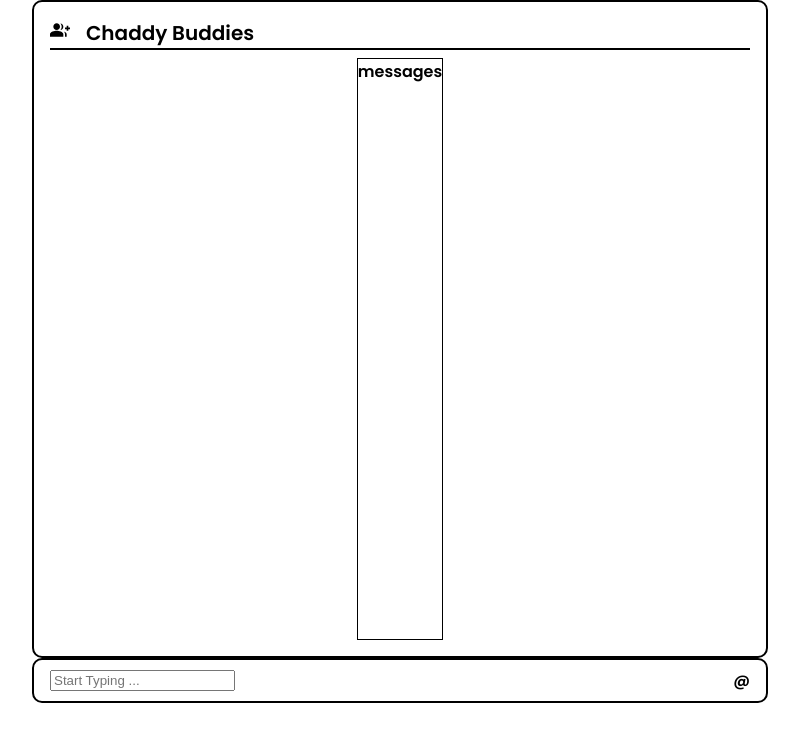
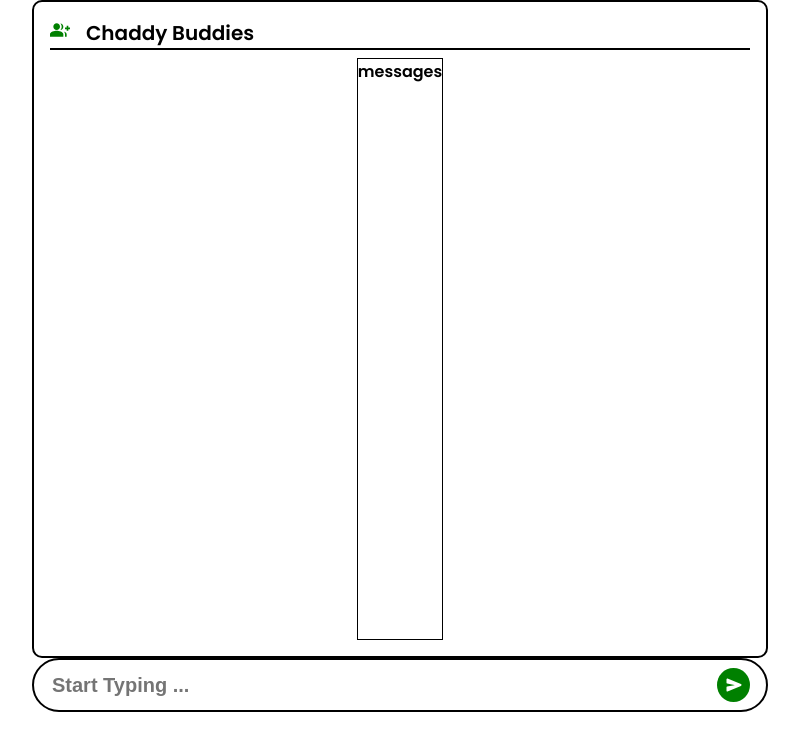
Before and after one commit to AbdulRazzak6478/chataap-frontend, a React (Vite) app: page /1/groups/1 in a window 1280 px wide. Shown: the top 750 px of the page, without its empty margins (240-1039 px from the left). Built offline with nearby package versions, Linux system fonts and the light colour scheme; some icons are missing.

Commit message:
typing box styles added

```diff
--- a/src/components/Chats/TypingBox.jsx
+++ b/src/components/Chats/TypingBox.jsx
@@ -1,13 +1,21 @@
-import React from 'react'
-
+import React, { useState } from 'react'
+import toast from 'react-hot-toast';
+import { IoSend } from "react-icons/io5";
 const TypingBox = () => {
+    const [message, setMessage] = useState('');
+    console.log('message : ',message);
+    function onSendMesssage(){
+        setMessage('');
+        // alert('message : ',message+'is send');
+        toast.success(message);
+    }
   return (
     <>
         <div className="typing-box">
-            {/* <div className=""> */}
-                <input type="text" className='' placeholder='Start Typing ...' />
-                <div className="send-icon">@</div>
-            {/* </div> */}
+                <input type="text" value={message} onChange={(e)=>setMessage(e.target.value)} className='' placeholder='Start Typing ...' />
+                <div className="send-icon">
+                    <IoSend onClick={onSendMesssage}/>
+                </div>
         </div>
     </>
   )
--- a/src/styles/GroupChat.css
+++ b/src/styles/GroupChat.css
@@ -26,11 +26,16 @@
     cursor: pointer;
     border-bottom: 2px solid black;
 }
+.group-header .grp-profile svg{
+    color:green;
+}
 .group-header .grp-profile svg:hover{
     transform: scale(1.2);
+
 }
 .group-header .grp-head svg{
     margin-right: 1rem;
+    color:green
 }
 .chats-container{
     margin-top: 0.5rem;
@@ -46,5 +51,31 @@
     align-items: center;
     border:2px solid black;
     padding: 0.5rem 1rem;
-    border-radius: 10px;
+    border-radius: 50px;
+    /* background-color: rgb(107, 56, 56); */
+    /* color:white; */
 }
+.typing-box input{
+    width: 100%;
+    border:none;
+    outline: none;
+    font-size: 20px;
+    /* background-color: rgba(107, 56, 56, 0.146); */
+    /* color:rgb(220, 203, 203); */
+}
+.typing-box input::placeholder{
+    font-weight: 600;
+}
+.typing-box .send-icon{
+    cursor: pointer;
+    width: 30px;
+    height: 30px;
+    /* padding: 0.5em 0.5em; */
+    padding: 2px;
+    background-color: green;
+    border-radius: 50%;
+    display: flex;
+    justify-content: center;
+    align-items: center;
+    color: white;
+}
```
